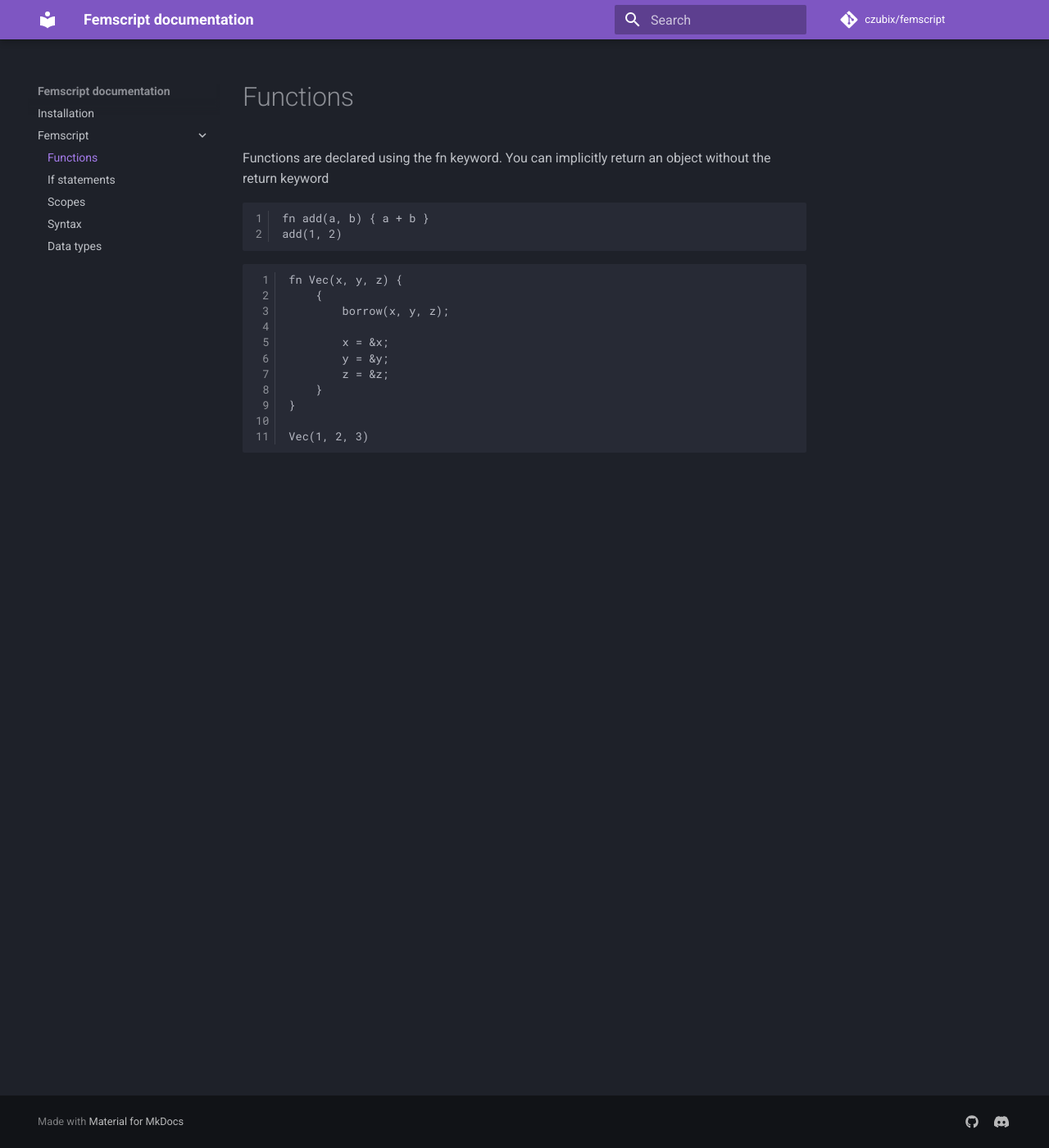
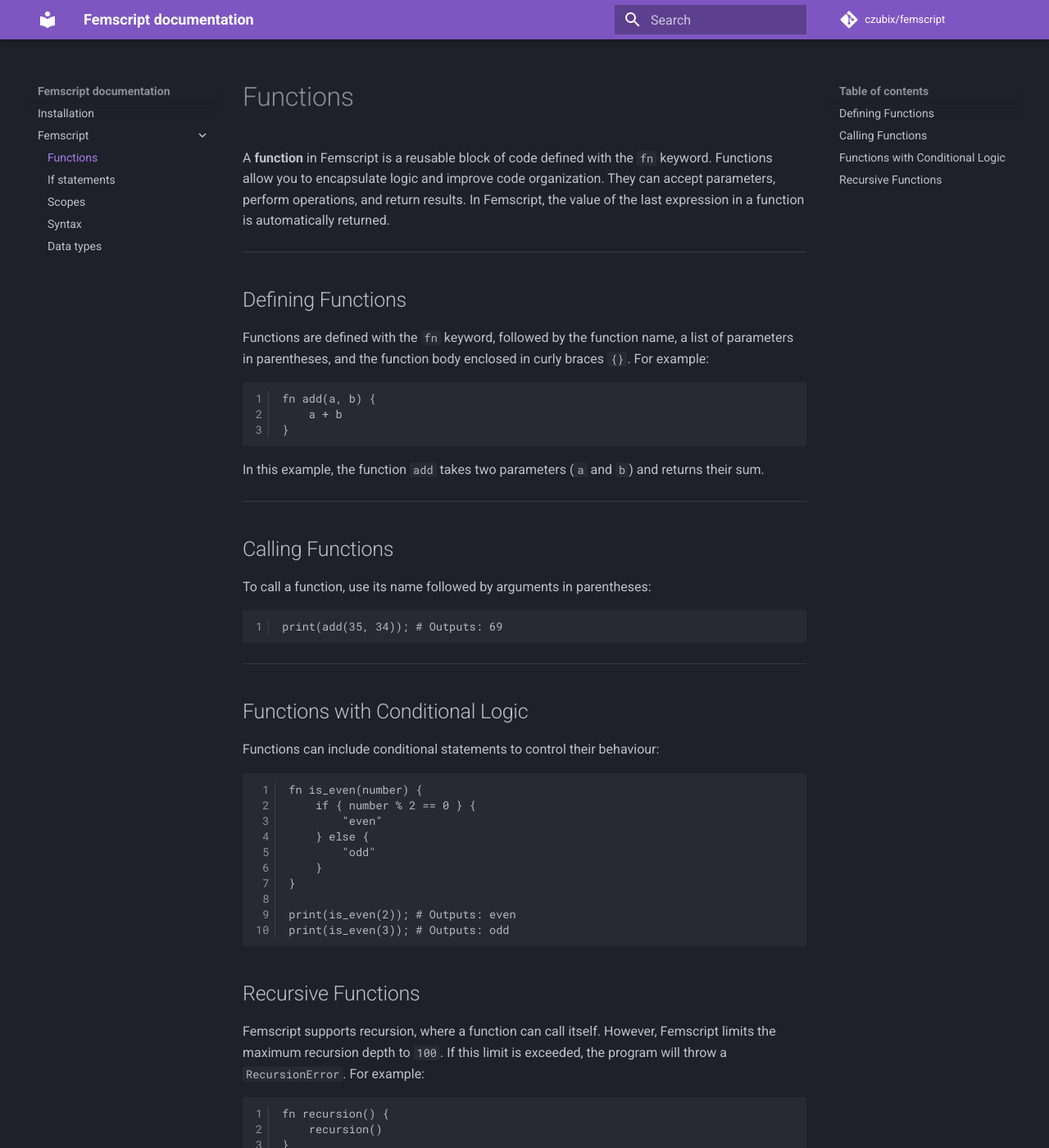
Before and after one commit to czubix/femscript, an MkDocs documentation site: the page built from docs/femscript/functions.md, in a window 1280 px wide and 1400 px high. Shown: the whole window at 82% size. Built offline with MkDocs 1.6.1 and Material for MkDocs 9.7.7, drawn with Linux system fonts in a browser that asks for light colours; comment, search, counter and statistics services are not loaded; some of the changed text lies outside the part shown.

Commit message:
Update function documentation

````diff
--- a/docs/femscript/functions.md
+++ b/docs/femscript/functions.md
@@ -1,22 +1,58 @@
 # Functions
 
-Functions are declared using the fn keyword. You can implicitly return an object without the return keyword
+A **function** in Femscript is a reusable block of code defined with the `fn` keyword. Functions allow you to encapsulate logic and improve code organization. They can accept parameters, perform operations, and return results. In Femscript, the value of the last expression in a function is automatically returned.
+
+---
+
+## Defining Functions
+
+Functions are defined with the `fn` keyword, followed by the function name, a list of parameters in parentheses, and the function body enclosed in curly braces `{}`. For example:
 
 ```femscript linenums="1"
-fn add(a, b) { a + b }
-add(1, 2)
+fn add(a, b) {
+    a + b
+}
 ```
 
+In this example, the function `add` takes two parameters (`a` and `b`) and returns their sum.
+
+---
+
+## Calling Functions
+
+To call a function, use its name followed by arguments in parentheses:
+
 ```femscript linenums="1"
-fn Vec(x, y, z) {
-    {
-        borrow(x, y, z);
+print(add(35, 34)); # Outputs: 69
+```
 
-        x = &x;
-        y = &y;
-        z = &z;
+---
+
+## Functions with Conditional Logic
+
+Functions can include conditional statements to control their behaviour:
+
+```femscript linenums="1"
+fn is_even(number) {
+    if { number % 2 == 0 } {
+        "even"
+    } else {
+        "odd"
     }
 }
 
-Vec(1, 2, 3)
+print(is_even(2)); # Outputs: even
+print(is_even(3)); # Outputs: odd
 ```
+
+## Recursive Functions
+
+Femscript supports recursion, where a function can call itself. However, Femscript limits the maximum recursion depth to `100`. If this limit is exceeded, the program will throw a `RecursionError`. For example:
+
+```femscript linenums="1"
+fn recursion() {
+    recursion()
+}
+
+recursion(); # Outputs: RecursionError: Maximum recursion depth exceeded
+```
````
